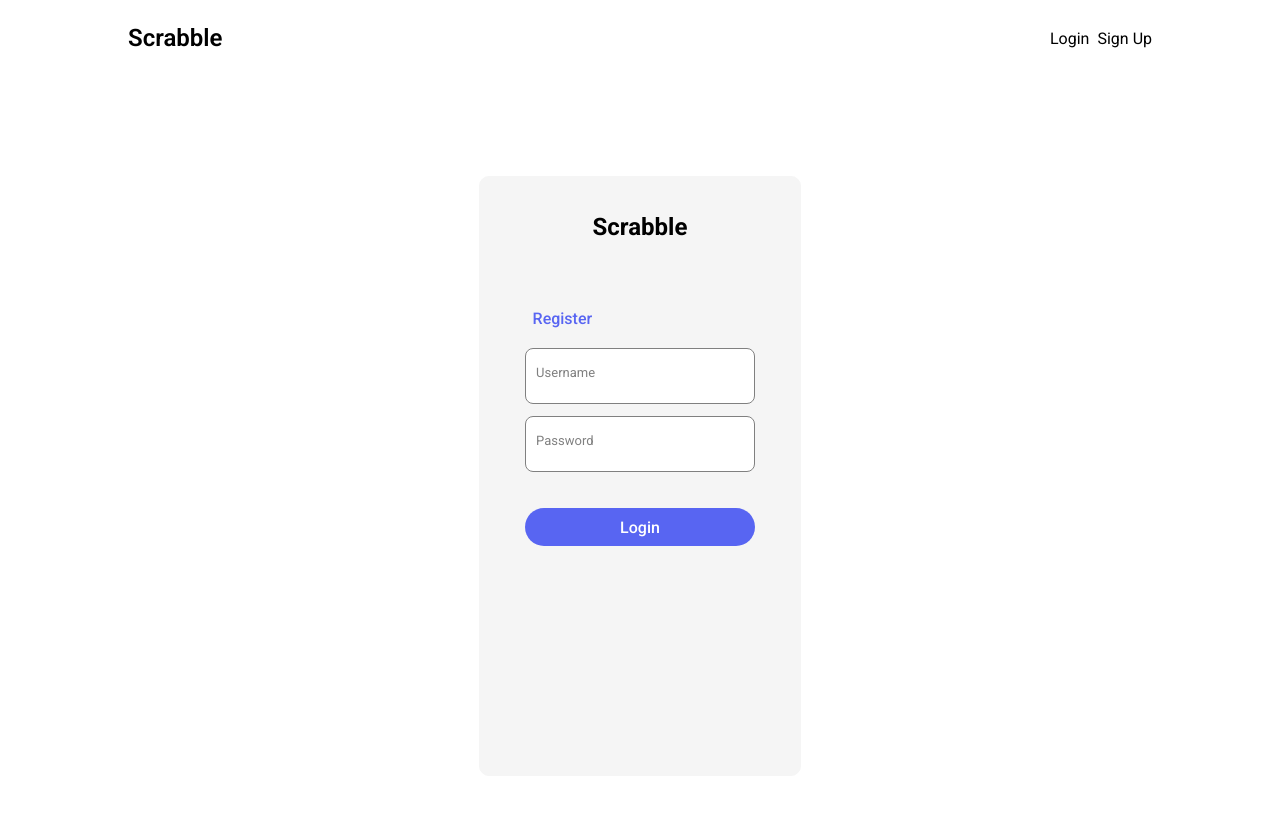
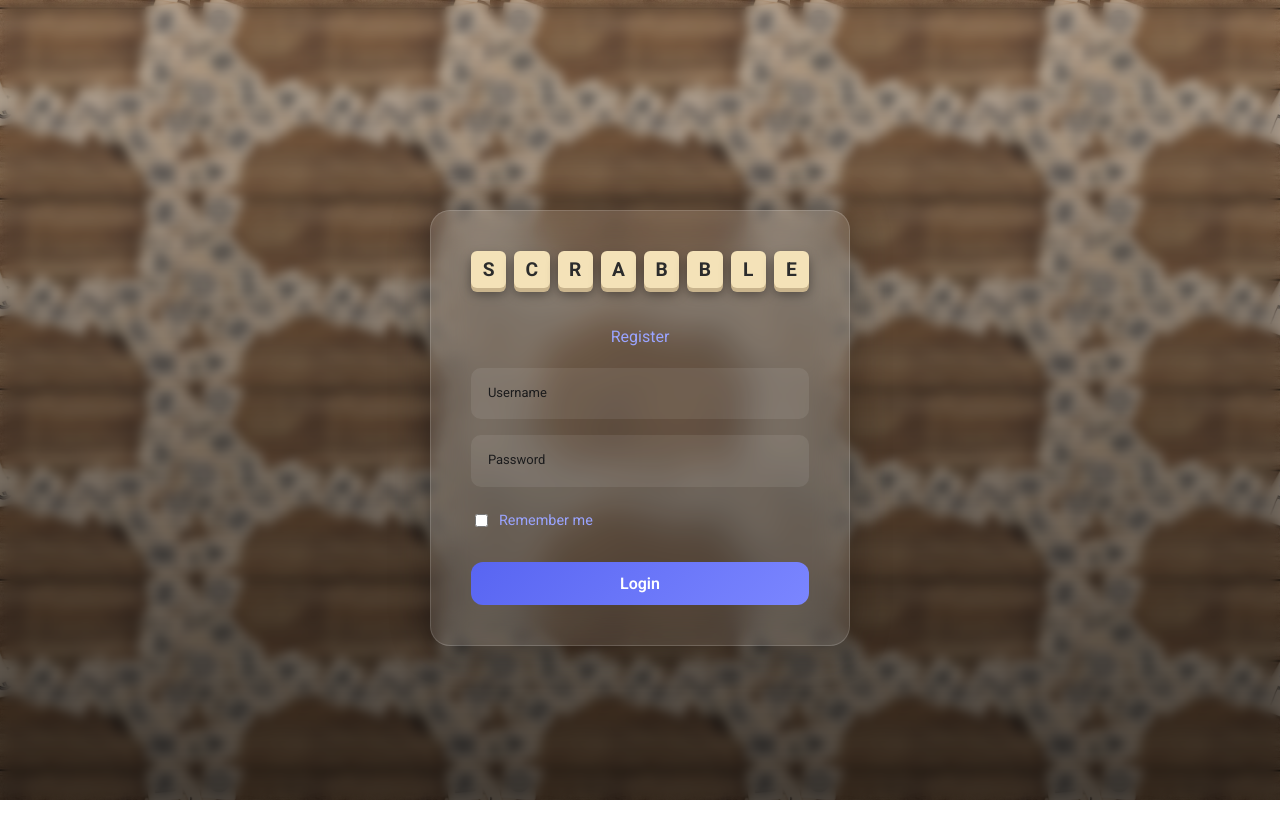
Before and after one commit to JJI579/COMP208-Scrabble, a Vue app in the folder frontend/: page /login in a window 1280 px wide. Shown: the top 838 px of the page. Built offline with nearby package versions, Linux system fonts and the light colour scheme.

Commit message:
Designed login page

```diff
--- a/frontend/src/Components/Login/InputField.vue
+++ b/frontend/src/Components/Login/InputField.vue
@@ -42,18 +42,26 @@
 
 <style lang="css" scoped>
 .input {
-	width: 80%;
+  width: 100%;
   position: relative;
 }
 
 .input__field {
   font-size: 1rem;
-	padding: 0.6em 0.8em;
+  padding: 0.9em 0.8em;
   width: 100%;
-	height: 3.5rem;
-	border-radius: 8px;
-	border: 1px solid grey;
+  height: 3.2rem;
+  border-radius: 10px;
+  border: 1px solid rgba(73, 11, 11, 0);
+  background: rgba(255,255,255,0.08);
+  color: white;
+  outline: none;
+  transition: 0.2s;
+}
 
+.input__field:focus {
+  border: 1px solid #7b86ff;
+  box-shadow: 0 0 10px rgba(123,134,255,0.4);
 }
 
 .input--error {
@@ -64,10 +72,11 @@
   position: absolute;
   top: 50%;
   left: 5%;
-	transform: translateY(-75%);
+  transform: translateY(-60%);
   font-size: small;
-	color: grey;
-	transition: 0.5s ease all;
+  color: #1c1c1d;
+  transition: 0.3s ease all;
+  pointer-events: none;
 }
 
 .text--error {
@@ -75,8 +84,9 @@
 }
 
 .text--active {
-	font-size: smaller;
-	top: 25%;
+  font-size: 0.7rem;
+  top: 15%;
   left: 4%;
 }
+
 </style>
--- a/frontend/src/Components/Login/Login.vue
+++ b/frontend/src/Components/Login/Login.vue
@@ -18,6 +18,8 @@
 
 const userStore = useUserStore();
 
+const rememberMe = ref(false);
+
 
 onMounted(() => {
 	if (route.query.register) {
@@ -36,8 +38,15 @@
 	const resp = await api.post('/auth/login', data);
 	console.log(resp)
 	const { id, token, refresh_token, expires_at }: LoginReturn = resp.data;
+	// Remember me logic
+	if (rememberMe.value) {
+	localStorage.setItem("token", token)
 	localStorage.setItem("refresh_token", refresh_token)
-	localStorage.setItem("token", token)
+	} else {
+	sessionStorage.setItem("token", token)
+	sessionStorage.setItem("refresh_token", refresh_token)
+
+	}
 	router.push({ name: "dashboard" })
 	// This should work as all tokens have been pushed etc
 	setTimeout(() => {
@@ -96,6 +105,10 @@
 			<InputField v-model:input="usernameModel" :placeholder="'Username'" :show-error="triedSubmit" />
 			<InputField v-model:input="passwordModel" :placeholder="'Password'" :type="'password'"
 				:show-error="triedSubmit" />
+			<label class="remember">
+				<input type="checkbox" v-model="rememberMe" />
+				Remember me
+			</label>
 			<div class="submit" @click="handleSubmit">
 				<div class="submit__text">
 					{{ currentSelection == 'login' ? 'Login' : 'Register' }}
@@ -107,71 +120,72 @@
 
 
 <style lang="css" scoped>
-.content {
-	display: flex;
-	justify-content: center;
-	align-items: center;
-	/* background-color: blue; */
-	height: 90%;
-}
-
 .form {
-	height: 75%;
-	width: 70%;
-
-	background-color: whitesmoke;
-	border: 1px solid whitesmoke;
-	border-radius: 10px;
-	padding: 1rem;
-
+width: 100%;
 display: flex;
 align-items: center;
 flex-direction: column;
-	gap: .75rem;
+gap: 1rem;
 }
 
 .title {
-	margin-bottom: 3rem;
+display: none;
 }
 
 .option {
-	display: flex;
-	justify-content: left;
-	width: 80%;
+width: 100%;
 }
 
 .text {
 margin-right: auto;
-	width: fit-content;
-	padding: .5rem;
-	border-radius: 10px;
-	color: #5865f2;
-	font-weight: 500;
+padding: .4rem .6rem;
+border-radius: 8px;
+color: #9aa4ff;
+cursor: pointer;
+transition: 0.2s;
+}
+
+.text:hover {
+background: rgba(255,255,255,0.1);
 }
 
 .submit {
-	margin-top: 1.5rem;
-	width: 80%;
-	display: flex;
-	justify-content: center;
-	align-items: center;
-	border-radius: 20px;
-	background-color: #5865f2;
+margin-top: 1rem;
+width: 100%;
+border-radius: 12px;
+background: linear-gradient(135deg,#5865f2,#7b86ff);
 color: white;
 cursor: pointer;
-	font-weight: 500;
+font-weight: 600;
 font-size: 1rem;
-	padding: 0.6em 0.8em;
+padding: 0.75em;
+transition: 0.2s;
 }
 
-@media (max-width: 999px) {
-	.content {
-		width: 80%;
-		padding: 1rem;
+.submit:hover {
+transform: translateY(-2px);
+box-shadow: 0 8px 20px rgba(88,101,242,0.4);
 }
 
-	.form {
+.error {
 width: 100%;
+background: rgba(255,0,0,0.15);
+border: 1px solid rgba(255,0,0,0.3);
+color: #ffb3b3;
+padding: .6rem;
+border-radius: 8px;
 }
+
+.remember {
+width: 100%;
+display: flex;
+align-items:center;
+gap: .5rem;
+color: #9aa4ff;
+font-size: 0.9rem;
+margin-top: .5rem;
 }
+
+
+
 </style>
--- /dev/null
+++ b/frontend/src/Components/Login/LoginView.vue
@@ -0,0 +1,95 @@
+<script setup lang="ts">
+import Login from "./Login.vue"
+</script>
+
+<template>
+  <div class="page">
+
+    <div class="overlay"></div>
+
+    <div class="card">
+        <div class="tiles">
+            <div v-for="l in ['S','C','R','A','B','B','L','E']" :key="l" class="tile">
+                {{ l }}
+            </div>
+        </div>
+      <Login />
+    </div>
+
+
+  </div>
+</template>
+
+<style scoped>
+.page {
+height: 100vh;
+width: 100vw;
+background-image: url('/scrabble-bg.png');
+background-size: 300px;
+background-repeat: repeat;
+background-position: center;
+display: flex;
+align-items: center;
+justify-content: center;
+position: relative;
+position: fixed;
+inset: 0;
+z-index: 0;
+}
+
+.overlay {
+position: absolute;
+inset: 0;
+background: linear-gradient(
+to bottom,
+rgba(0,0,0,0.25),
+rgba(0,0,0,0.7)
+);
+backdrop-filter: blur(6px);
+}
+
+.card {
+position: relative;
+margin-top: 7vh;
+z-index: 2;
+width: 420px;
+padding: 2.5rem;
+border-radius: 20px;
+background: rgba(255,255,255,0.08);
+backdrop-filter: blur(18px);
+box-shadow: 0 0 40px rgba(0,0,0,0.3);
+border: 1px solid rgba(255,255,255,0.15);
+text-align: center;
+}
+
+.logo {
+color: white;
+letter-spacing: 8px;
+font-size: 2.2rem;
+margin-bottom: 2rem;
+}
+
+.tiles {
+display: flex;
+justify-content: center;
+gap: 0.5rem;
+margin-bottom: 2rem;
+}
+
+.tile {
+width: 42px;
+height: 37px;
+background: #f4e2b8;
+color: #2c2c2c;
+font-weight: bold;
+border-radius: 6px;
+display: flex;
+align-items: center;
+justify-content: center;
+box-shadow:
+0 4px 0 #c9b48d,
+0 6px 12px rgba(0,0,0,0.4);
+font-size: 1.2rem;
+}
+
+</style>
--- a/frontend/src/router/index.ts
+++ b/frontend/src/router/index.ts
@@ -47,7 +47,7 @@
 		{
 			path: '/login',
 			name: 'login',
-			component: Login
+			component: () => import('@/Components/Login/LoginView.vue')
 		},
 		{
 			path: '/dashboard',
```
Also changed, not shown: frontend/public/profile.png (added), frontend/public/scrabble-bg.png (added). Lines whose indentation alone changed are shown as unchanged.
